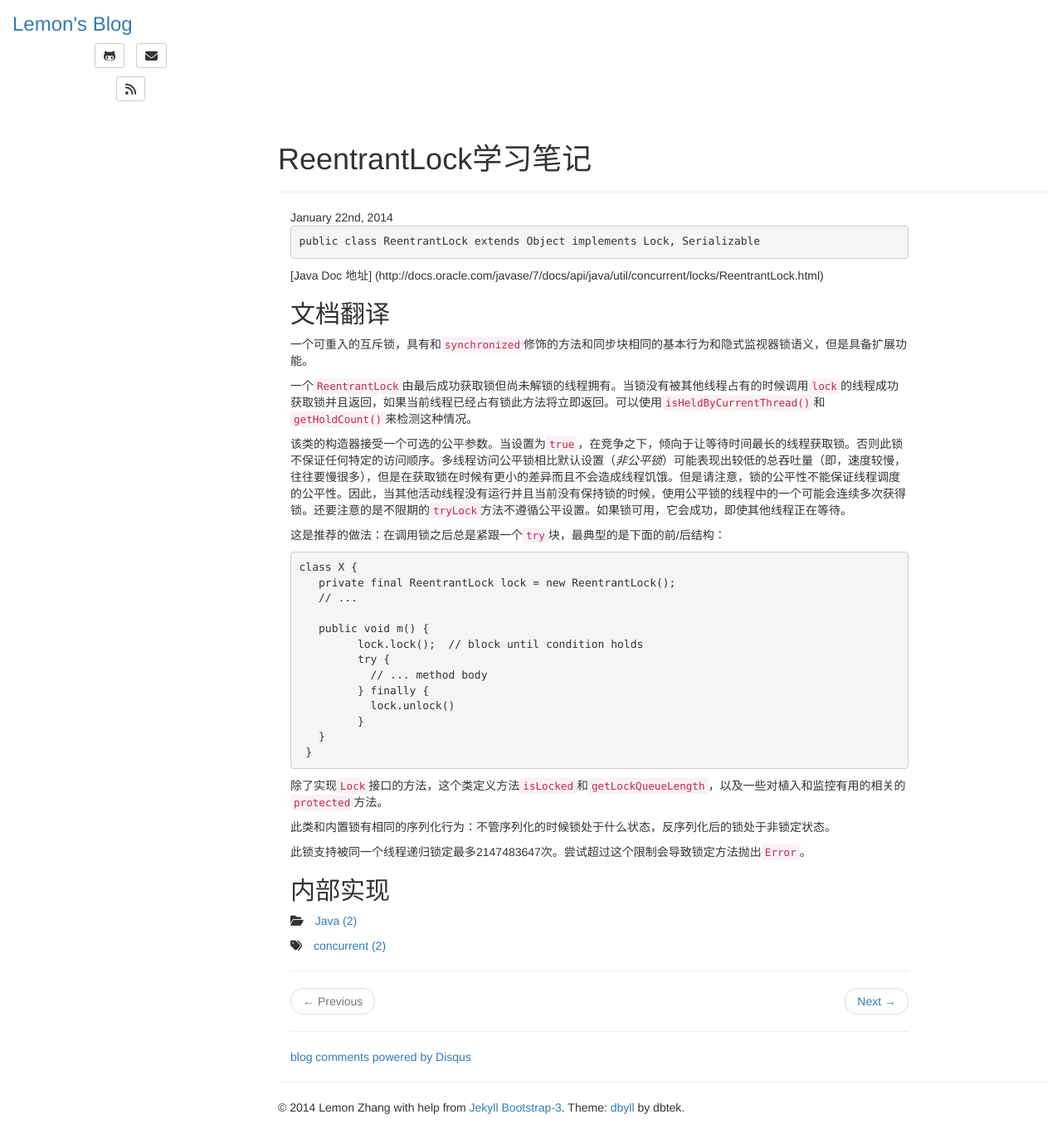
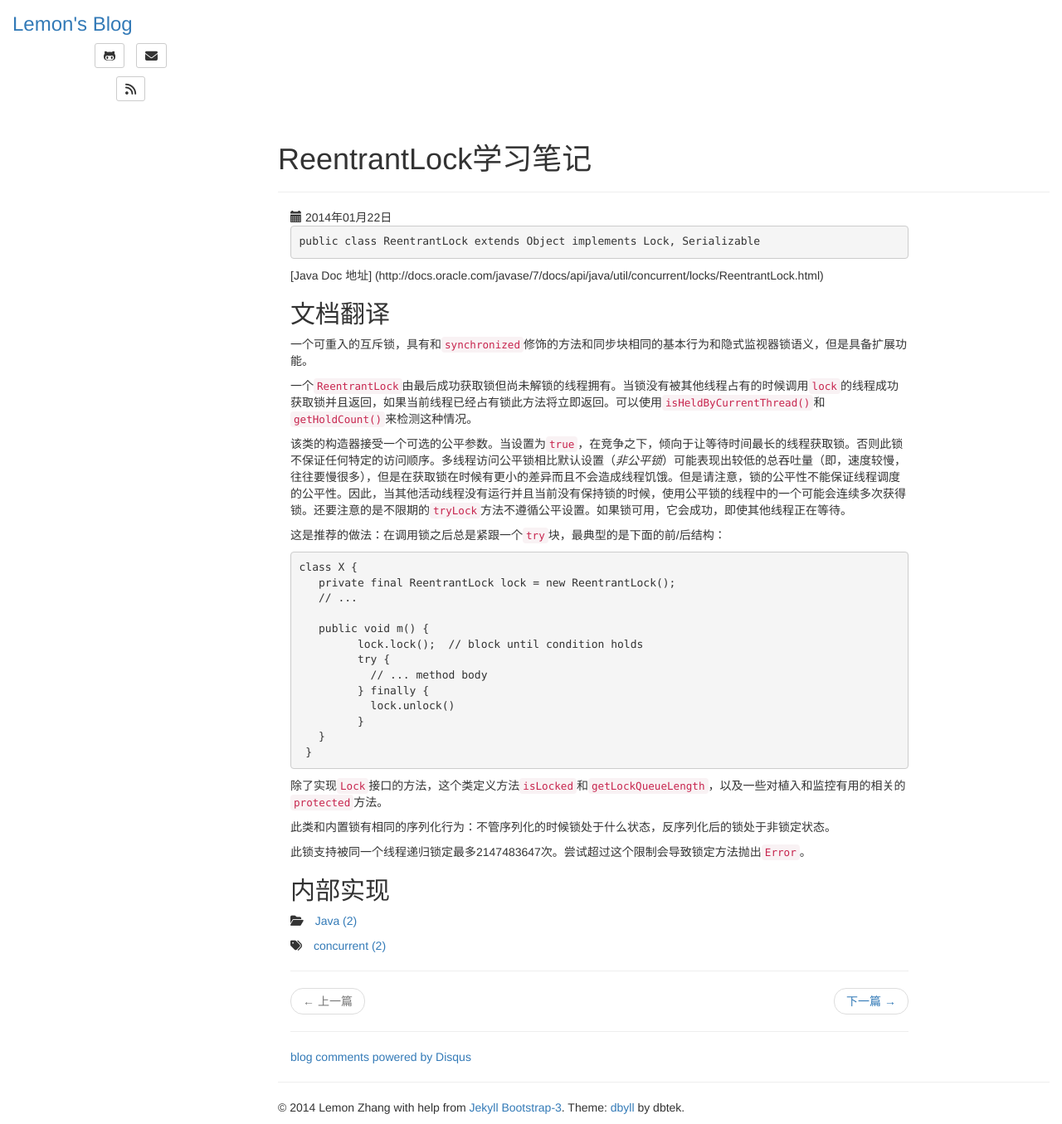
Before and after one commit to cjm0000000/cjm0000000.github.io, a Jekyll site: the page built from _posts/Java/2014-01-22-reentrant-lock.md, in a window 1280 px wide, cut to the strip 154-1509 px from the top of the page. Shown: the whole strip at 83% size. Built offline with Jekyll 4.4.1, drawn with Linux system fonts in a browser that asks for light colours; nearby versions of some CDN libraries; library files that are not in the unit come from our copies; comment, search, counter and statistics services are not loaded.

Commit message:
change style.

```diff
--- a/_includes/JB/posts_collate
+++ b/_includes/JB/posts_collate
@@ -32,7 +32,7 @@
       <ul>
     {% endif %}
 
-    <li><span>{{ post.date | date: "%B %e, %Y" }}</span> &raquo; <a href="{{ BASE_PATH }}{{ post.url }}">{{ post.title }}</a></li>
+    <li><span>{{ post.date | date: "%Y年%m月%d日" }}</span> &raquo; <a href="{{ BASE_PATH }}{{ post.url }}">{{ post.title }}</a></li>
 
     {% if forloop.last %}
       </ul>
--- a/_includes/themes/dbyll/default.html
+++ b/_includes/themes/dbyll/default.html
@@ -38,9 +38,9 @@
             <!-- Collect the nav links, forms, and other content for toggling -->
             <div class="collapse navbar-collapse" id="bs-example-navbar-collapse-1">
             <ul class="nav navbar-nav">
-            <li class="active"><a href="{% if BASE_PATH %}{{ BASE_PATH }}{% else %}/{% endif %}">Home</a></li>
-            <li><a href="{{ BASE_PATH}}{{ site.JB.categories_path }}">Categories</a></li>
-            <li><a href="{{ BASE_PATH}}{{ site.JB.tags_path }}">Tags</a></li>
+            <li class="active"><a href="{% if BASE_PATH %}{{ BASE_PATH }}{% else %}/{% endif %}">首页</a></li>
+            <li><a href="{{ BASE_PATH}}{{ site.JB.categories_path }}">文章分类</a></li>
+            <li><a href="{{ BASE_PATH}}{{ site.JB.tags_path }}">标签</a></li>
             </ul>
             </div><!-- /.navbar-collapse -->
         </nav>
@@ -51,11 +51,11 @@
              <i class="fa fa-bars"></i>
            </button>
            <ul class="dropdown-menu" role="menu">
-             <li><a href="{% if BASE_PATH %}{{ BASE_PATH }}{% else %}/{% endif %}"><i class="fa fa-home"></i> Home</a></li>
-             <li><a href="{{ BASE_PATH}}{{ site.JB.categories_path }}"><i class="fa fa-folder"></i> Categories</a></li>
-             <li><a href="{{ BASE_PATH}}{{ site.JB.tags_path }}"><i class="fa fa-tags"></i> Tags</a></li>
+             <li><a href="{% if BASE_PATH %}{{ BASE_PATH }}{% else %}/{% endif %}"><i class="fa fa-home"></i> 首页</a></li>
+             <li><a href="{{ BASE_PATH}}{{ site.JB.categories_path }}"><i class="fa fa-folder"></i> 文章分类</a></li>
+             <li><a href="{{ BASE_PATH}}{{ site.JB.tags_path }}"><i class="fa fa-tags"></i> 标签</a></li>
                <li class="divider"></li>
-             <li><a href="#"><i class="fa fa-arrow-up"></i> Top of Page</a></li>
+             <li><a href="#"><i class="fa fa-arrow-up"></i> 返回顶部</a></li>
            </ul>
         </div>
 
--- a/_includes/themes/dbyll/post.html
+++ b/_includes/themes/dbyll/post.html
@@ -5,15 +5,7 @@
 
 	<div class="col-sm-10">
         <span class="post-date">
-            {% assign d = page.date | date: "%d" | plus:'0' %}
-            {{ page.date | date: "%B" }}
-            {% case d %}
-             {% when 1 or 21 or 31 %}{{ d }}st,
-             {% when 2 or 22 %}{{ d }}nd,
-             {% when 3 or 23 %}{{ d }}rd,
-             {% else %}{{ d }}th,
-            {% endcase %}
-            {{ page.date | date: "%Y" }}
+            <span class="glyphicon glyphicon-calendar"></span> {{ page.date | date: "%Y年%m月%d日" }}
         </span>
 
         <div class="article_body">
@@ -73,14 +65,14 @@
 
         <ul class="pager">
           {% if page.previous %}
-          <li class="previous"><a href="{{ BASE_PATH }}{{ page.previous.url }}" title="{{ page.previous.title }}">&larr; Previous</a></li>
+          <li class="previous"><a href="{{ BASE_PATH }}{{ page.previous.url }}" title="{{ page.previous.title }}">&larr; 上一篇</a></li>
           {% else %}
-          <li class="previous disabled"><a>&larr; Previous</a></li>
+          <li class="previous disabled"><a>&larr; 上一篇</a></li>
           {% endif %}
           {% if page.next %}
-          <li class="next"><a href="{{ BASE_PATH }}{{ page.next.url }}" title="{{ page.next.title }}">Next &rarr;</a></li>
+          <li class="next"><a href="{{ BASE_PATH }}{{ page.next.url }}" title="{{ page.next.title }}">下一篇 &rarr;</a></li>
           {% else %}
-            <li class="next disabled"><a>Next &rarr;</a>
+            <li class="next disabled"><a>下一篇 &rarr;</a>
           {% endif %}
         </ul>
 
--- a/assets/themes/dbyll/css/style.css
+++ b/assets/themes/dbyll/css/style.css
@@ -1,7 +1,9 @@
 @import url(http://fonts.googleapis.com/css?family=Ubuntu:500&subset=latin,latin-ext);
 
-body{
-	color: #2c3e50;
+body {
+	padding-top: 40px;
+	padding-bottom: 40px;
+	background-color: #eee;
 }
 
 .sidebar {
```
Also changed, not shown: index.md (+11 -5 lines), assets/themes/dbyll/resources/bootstrap/css/bootstrap.min.css, assets/themes/dbyll/resources/bootstrap/fonts/glyphicons-halflings-regular.ttf (added), assets/themes/dbyll/resources/bootstrap/fonts/glyphicons-halflings-regular.woff (added), assets/themes/dbyll/resources/bootstrap/js/bootstrap.min.js, 2 other files.
